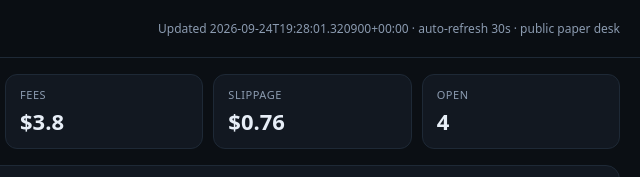
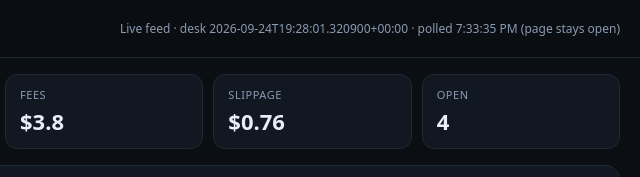
Before and after one commit to aatmaan1/desk-board, a website: page index.html in a window 1280 px wide. Shown: the top 177 px of the page, 640-1280 px from the left. Drawn offline with nearby package versions, Linux system fonts and the light colour scheme.

Commit message:
feat: soft live feed (poll data, never reload page)

```diff
--- a/index.html
+++ b/index.html
@@ -32,6 +32,8 @@
   .feed { max-height:320px; overflow:auto; font-size:12px; }
   .feed div { padding:6px 0; border-bottom:1px solid var(--line); }
   .meta { color:var(--muted); font-size:12px; }
+@keyframes flashrow{0%{background:rgba(91,156,255,.35)}100%{background:transparent}}
+tr.flash, #events .flash{animation:flashrow 1.6s ease-out}
 </style>
 </head>
 <body data-base="./">
@@ -61,17 +63,22 @@
 </main>
 <script>
 let chart;
+const seenLeads = new Set();
+const seenEvents = new Set();
+
 const fmt = n => (n==null||isNaN(n)) ? '—' : Number(n).toLocaleString(undefined,{maximumFractionDigits:2});
 const money = n => '$' + fmt(n);
 const pct = n => (n==null||isNaN(n)) ? '—' : (n>=0?'+':'') + Number(n).toFixed(2) + '%';
 const age = ts => { if(!ts) return '—'; const h=(Date.now()/1000-ts)/3600; return h<1?Math.round(h*60)+'m':h.toFixed(1)+'h'; };
 const short = a => a ? a.slice(0,4)+'…'+a.slice(-4) : '—';
 async function refresh(){
-  const d = await (await fetch((document.body.dataset.base||'') + 'data/summary.json?t=' + Date.now())).json();
+  try {
+    const d = await (await fetch((document.body.dataset.base||'') + 'data/summary.json?t=' + Date.now(), {cache:'no-store'})).json();
   const mode = (d.mode||'paper').toLowerCase();
   document.getElementById('mode').textContent = mode.toUpperCase();
   document.getElementById('mode').className = 'badge ' + (mode==='live'?'live':'paper');
-  document.getElementById('updated').textContent = 'Updated ' + (d.last_updated || '—') + ' · auto-refresh 30s · public paper desk';
+  const polled = new Date().toLocaleTimeString();
+  document.getElementById('updated').textContent = 'Live feed · desk ' + (d.last_updated || '—') + ' · polled ' + polled + ' (page stays open)';
   const pnlClass = (d.realized_pnl||0) >= 0 ? 'pos' : 'neg';
   document.getElementById('kpis').innerHTML = [
     ['Equity', money(d.equity)],['Free cash', money(d.free_cash)],
@@ -89,17 +96,30 @@ async function refresh(){
   } else { chart.data.labels=labels; chart.data.datasets[0].data=values; chart.update('none'); }
   document.querySelector('#opens tbody').innerHTML = (d.positions||[]).map(p => {
     const cls=(p.unrealized_pnl||0)>=0?'pos':'neg';
-    return `<tr><td><b>${p.ticker||'—'}</b></td><td>${money(p.dollars)}</td><td>${fmt(p.entry_price)}</td><td>${fmt(p.mark_price)}</td><td class="${cls}">${money(p.unrealized_pnl)} (${pct(p.unrealized_pct)})</td><td>${age(p.opened_at)}</td><td class="mono">${short(p.contract)}</td></tr>`;
+    const id = p.lead_id || p.contract || p.ticker;
+    const isNew = id && seenLeads.size && !seenLeads.has(id);
+    if (id) seenLeads.add(id);
+    return `<tr class="${isNew?'flash':''}"><td><b>${p.ticker||'—'}</b></td><td>${money(p.dollars)}</td><td>${fmt(p.entry_price)}</td><td>${fmt(p.mark_price)}</td><td class="${cls}">${money(p.unrealized_pnl)} (${pct(p.unrealized_pct)})</td><td>${age(p.opened_at)}</td><td class="mono">${short(p.contract)}</td></tr>`;
   }).join('') || '<tr><td colspan="7" class="meta">No open positions</td></tr>';
+  (d.positions||[]).forEach(p => { const id=p.lead_id||p.contract||p.ticker; if(id) seenLeads.add(id); });
   document.querySelector('#closed tbody').innerHTML = (d.closed||[]).slice().reverse().map(p => {
     const cls=(p.realized_pnl||0)>=0?'pos':'neg';
     return `<tr><td><b>${p.ticker||'—'}</b></td><td>${money(p.dollars)}</td><td class="${cls}">${money(p.realized_pnl)} (${pct(p.realized_pct)})</td><td>${p.close_reason||'—'}</td><td>${money(p.fee)}</td><td>${money(p.slippage)}</td><td class="mono">${(p.closed_at||'').replace('T',' ').slice(0,19)}</td></tr>`;
   }).join('') || '<tr><td colspan="7" class="meta">No closed trades yet</td></tr>';
   document.getElementById('events').innerHTML = (d.events||[]).map(e => {
-    return `<div><span class="mono">${e.ts||''}</span> · <b>${e.type||e.event||'event'}</b> <span class="meta">${JSON.stringify(e).slice(0,160)}</span></div>`;
+    const id = (e.ts||'') + '|' + (e.type||e.event||'') + '|' + (e.lead_id||e.ticker||'');
+    const isNew = id && seenEvents.size && !seenEvents.has(id);
+    if (id) seenEvents.add(id);
+    return `<div class="${isNew?'flash':''}"><span class="mono">${e.ts||''}</span> · <b>${e.type||e.event||'event'}</b> <span class="meta">${JSON.stringify(e).slice(0,160)}</span></div>`;
   }).join('') || '<div class="meta">No events</div>';
+  } catch (err) {
+    document.getElementById('updated').textContent = 'Refresh failed · retrying every 15s';
+    console.warn(err);
+  }
 }
-refresh(); setInterval(refresh, 30000);
+refresh();
+setInterval(refresh, 15000);
+document.addEventListener('visibilitychange', () => { if (!document.hidden) refresh(); });
 </script>
 </body>
 </html>
```
Also changed, not shown: 3 other files.
